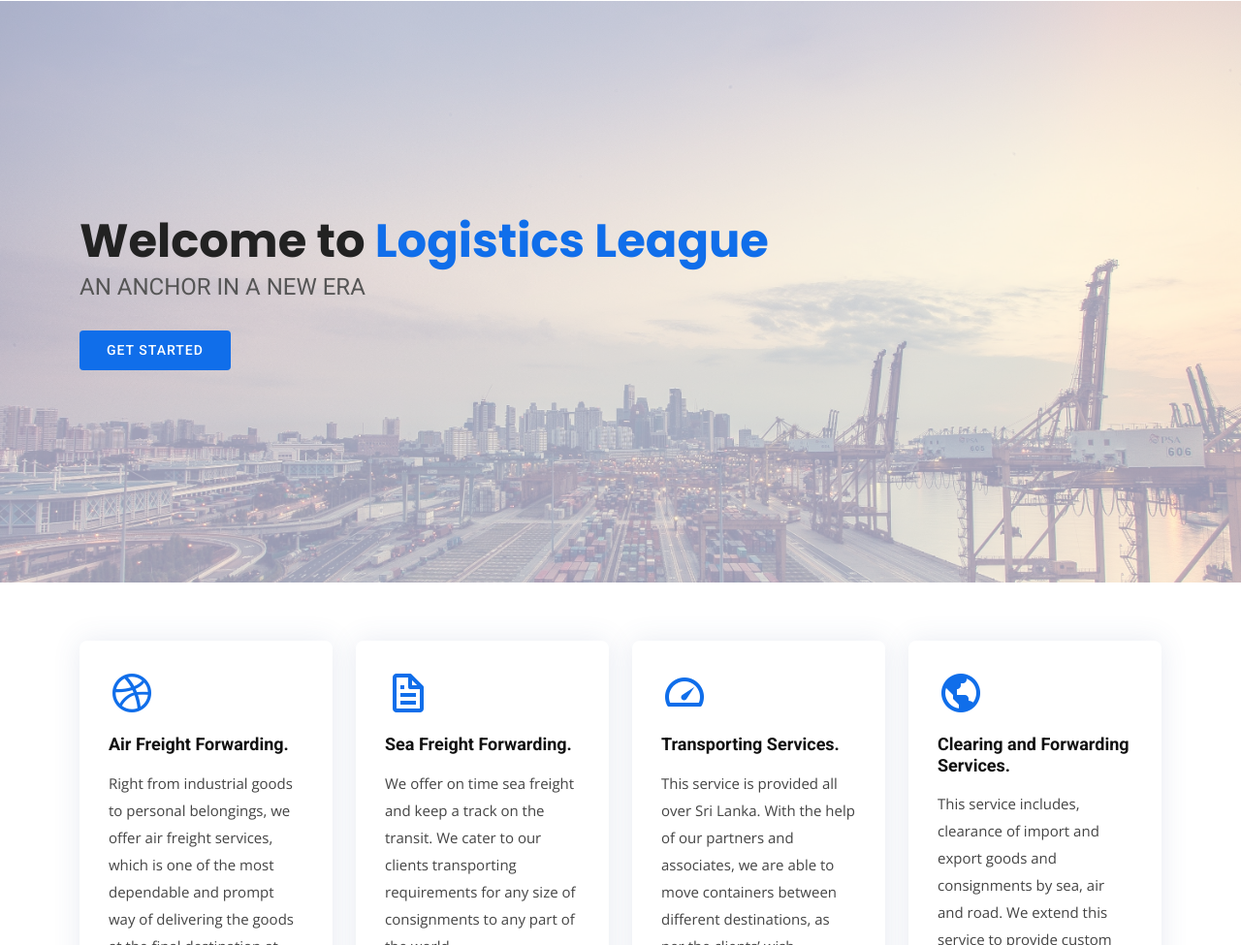
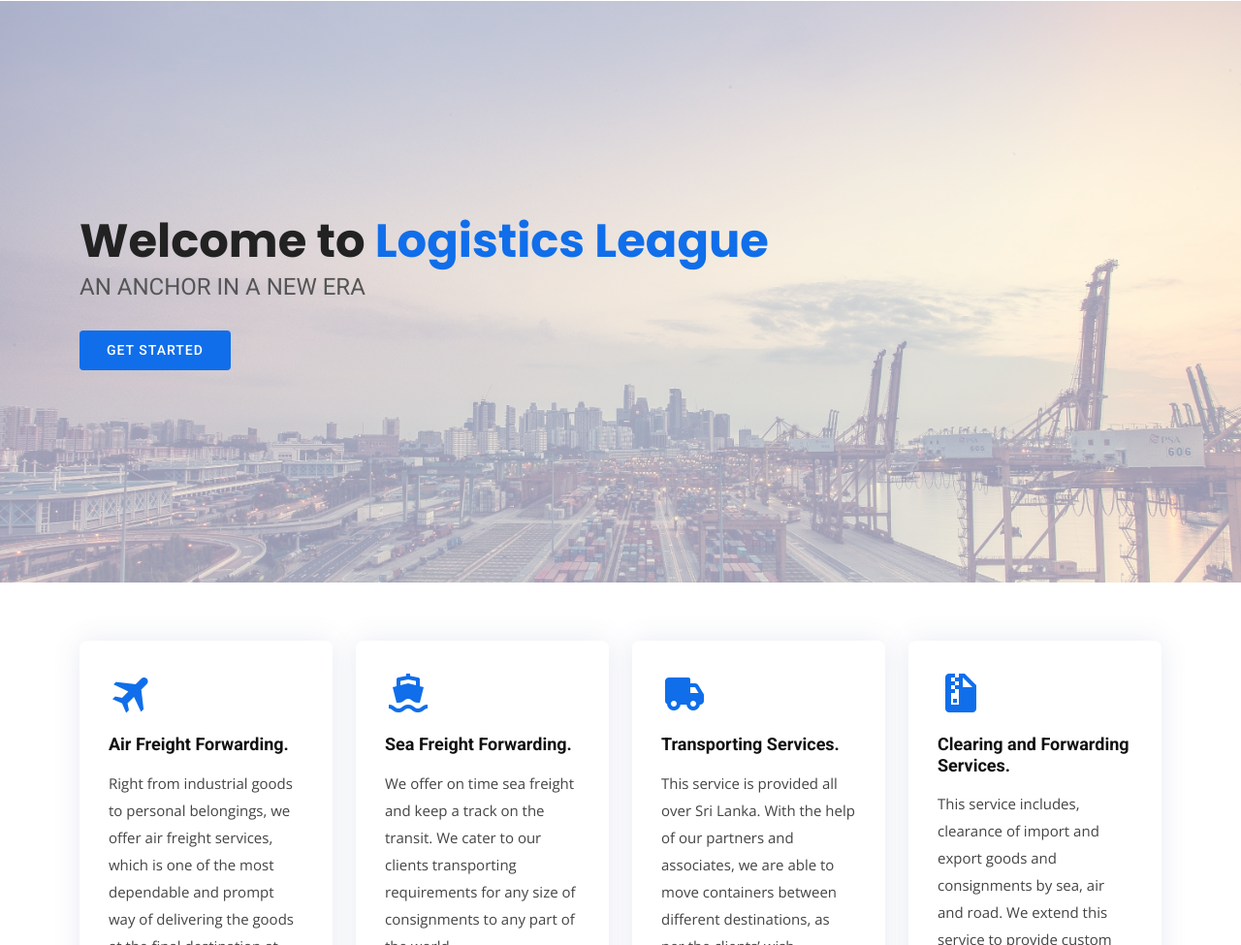
Before and after one commit to xenonkryos/logistic-league, a plain HTML site: page index.html in a window 1280 px wide. Shown: the part 125-1100 px from the top of the page at 97% size. Drawn offline with nearby package versions, Linux system fonts and the light colour scheme.

Commit message:
Update index.html

```diff
--- a/index.html
+++ b/index.html
@@ -107,7 +107,7 @@
                 <div class="row">
                     <div class="col-md-6 col-lg-3 d-flex align-items-stretch mb-5 mb-lg-0">
                         <div class="icon-box" data-aos="fade-up" data-aos-delay="100">
-                            <div class="icon"><i class="bx bxl-dribbble"></i></div>
+                            <div class="icon"><i class="bx bxs-plane-alt"></i></div>
                             <h4 class="title"><a href="">Air Freight Forwarding.</a></h4>
                             <p class="description">
                                 Right from industrial goods to personal belongings, we offer air freight services, which is one of the most dependable and prompt way of delivering the goods at the final destination at the final destination.</p>
@@ -116,7 +116,7 @@
 
                     <div class="col-md-6 col-lg-3 d-flex align-items-stretch mb-5 mb-lg-0">
                         <div class="icon-box" data-aos="fade-up" data-aos-delay="200">
-                            <div class="icon"><i class="bx bx-file"></i></div>
+                            <div class="icon"><i class="bx bxs-ship"></i></div>
                             <h4 class="title"><a href="">Sea Freight Forwarding.
                             </a></h4>
                             <p class="description">
@@ -126,7 +126,7 @@
 
                     <div class="col-md-6 col-lg-3 d-flex align-items-stretch mb-5 mb-lg-0">
                         <div class="icon-box" data-aos="fade-up" data-aos-delay="300">
-                            <div class="icon"><i class="bx bx-tachometer"></i></div>
+                            <div class="icon"><i class="bx bxs-truck"></i></div>
                             <h4 class="title"><a href="">Transporting Services.</a></h4>
                             <p class="description">
 
@@ -136,7 +136,7 @@
 
                     <div class="col-md-6 col-lg-3 d-flex align-items-stretch mb-5 mb-lg-0">
                         <div class="icon-box" data-aos="fade-up" data-aos-delay="400">
-                            <div class="icon"><i class="bx bx-world"></i></div>
+                            <div class="icon"><i class="bx bxs-file-archive"></i></div>
                             <h4 class="title"><a href="">Clearing and Forwarding Services.</a></h4>
                             <p class="description">
                                 This service includes, clearance of import and export goods and consignments by sea, air and road. We extend this service to provide custom documentation services along with freight and cargo forwarding services for the clients’ convenience.</p>
```
